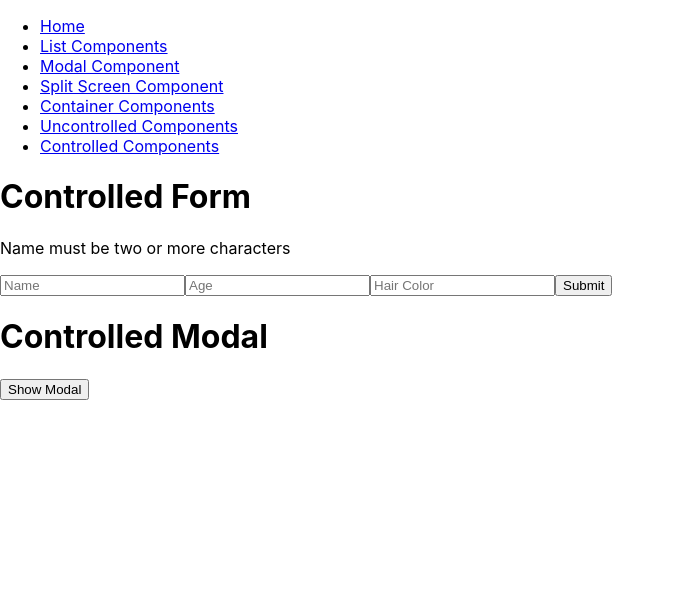
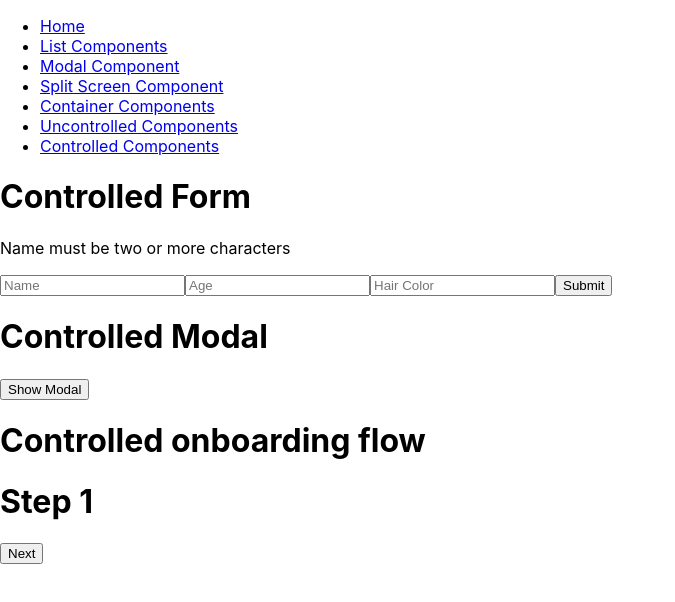
Before and after one commit to lcheunglci/react-design-patterns-practice, a React (Create React App) app: page /controlled in a window 1280 px wide. Shown: the top 602 px of the page, without its empty margins (0-675 px from the left). Built offline with nearby package versions, Linux system fonts and the light colour scheme.

Commit message:
Add controlled onboarding component

```diff
--- /dev/null
+++ b/src/ControlledComponents/ControlledOnboardingFlow.js
@@ -0,0 +1,24 @@
+import React from "react";
+
+export const ControlledOnboardingFlow = ({children, currentIndex, onNext, onFinish}) => {
+
+    const goToNext = stepData => {
+        onNext(stepData);
+
+        if (currentIndex === children.length -1) {
+            onFinish(stepData);
+        }
+    }
+
+    const currentChild = React.Children.toArray(children)[currentIndex];
+
+    if (React.isValidElement(currentChild)) {
+        return React.cloneElement(currentChild, {goToNext})
+    }
+
+    return (
+        <>
+        {currentChild}
+        </>
+    );
+}
--- a/src/pages/ControlledPage.js
+++ b/src/pages/ControlledPage.js
@@ -1,10 +1,51 @@
 import { ControlledForm } from "../ControlledComponents/ControlledForm";
 import { ControlledModal } from "../ControlledComponents/ControlledModal";
+import { ControlledOnboardingFlow } from "../ControlledComponents/ControlledOnboardingFlow";
 import React, {useState} from "react";
 
 export const ControlledPage = () => {
 
     const [shouldShowModal, setShouldShowModal] = useState(false);
+
+    const StepOne = ( {goToNext}) => (
+        <>
+        <h1>Step 1</h1>
+        <button onClick={() => goToNext({name: 'John Doe'})}>Next</button>
+        </>
+    );
+    const StepTwo = ( {goToNext}) => (
+        <>
+        <h1>Step 2</h1>
+        <button onClick={() => goToNext({age:100})}>Next</button>
+        </>
+    );
+    const StepThree = ( {goToNext}) => (
+        <>
+        <h1>Step 3</h1>
+        <p>Congratulations! You qualify for your senior discount.</p>
+        <button onClick={() => goToNext({})}>Next</button>
+        </>
+    );
+
+    const StepFour = ( {goToNext}) => (
+        <>
+        <h1>Step 4</h1>
+        <button onClick={() => goToNext({hairColor: 'brown'})}>Next</button>
+        </>
+    );
+
+    const [onboardingData, setOnboardingData] = useState({});
+    const [currentIndex, setCurrentIndex] = useState(0);
+
+    const onNext = stepData => {
+        setOnboardingData({
+            ...onboardingData,
+            ...stepData
+        });
+
+        setCurrentIndex(currentIndex + 1);
+    }
+
 
     return (
         <>
@@ -18,8 +59,19 @@
                 shouldShow={shouldShowModal}
                 onRequestClose={() => {setShouldShowModal(false)}
             }>
-                <h1>Hello</h1>
+            <h1>Hello</h1>
             </ControlledModal>
+            <h1>Controlled onboarding flow</h1>
+            <ControlledOnboardingFlow currentIndex={currentIndex} onNext={onNext} onFinish={(data)=> {
+                console.log(data);
+                alert('Onboarding complete');
+            }}>
+                <StepOne />
+                <StepTwo />
+                { onboardingData.age > 62 && <StepThree /> }
+                <StepFour />
+            </ControlledOnboardingFlow>
+
         </>
     );
 };
```
